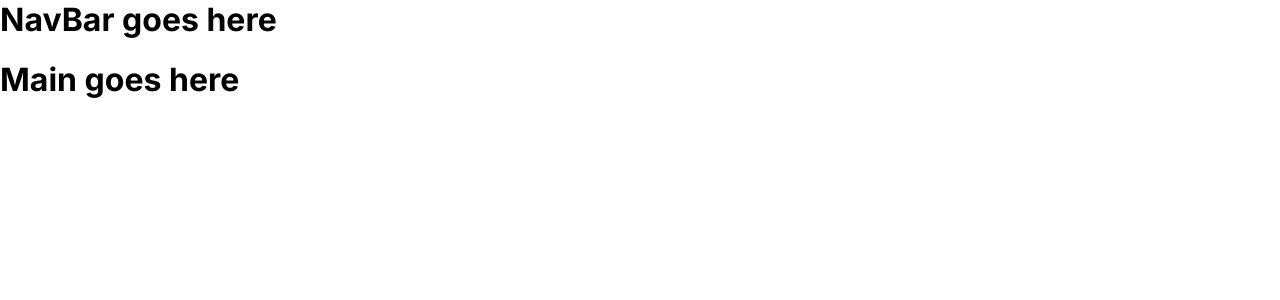
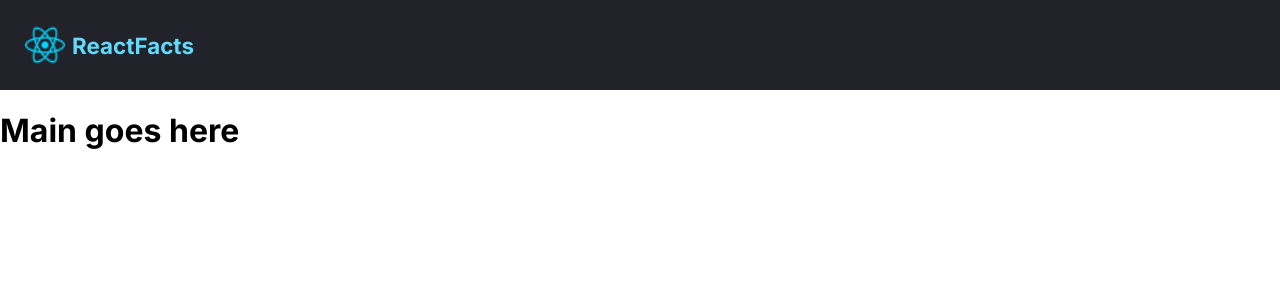
Before and after one commit to kadusumilli1/ReactFacts, a React (Vite) app: page / in a window 1280 px wide. Shown: the top 300 px of the page. Built offline with nearby package versions, Linux system fonts and the light colour scheme.

Commit message:
Updated the NavBar component

```diff
--- a/src/components/NavBar.jsx
+++ b/src/components/NavBar.jsx
@@ -1,5 +1,12 @@
+import reactIcon from '../assets/reactjs-icon.png'
+
 export default function NavBar() {
     return (
-        <h1>NavBar goes here</h1>
+        <header>
+            <nav>
+                <img src={reactIcon} alt="React logo" />
+                <span className="span-text">ReactFacts</span>
+            </nav>
+        </header>
     )
 }
```
